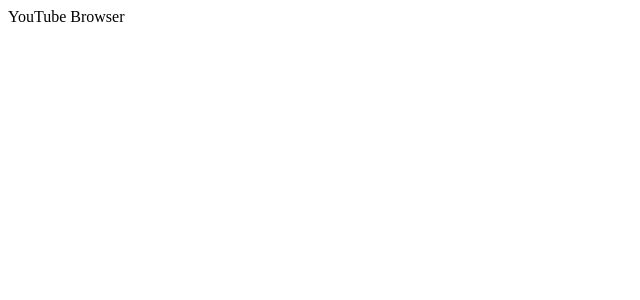
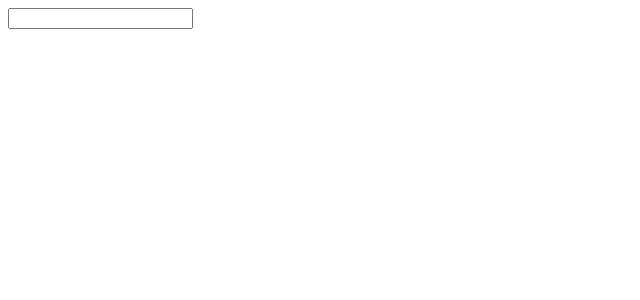
Before and after one commit to arontolentino/youtube-browser, a Vue app: page / in a window 1280 px wide. Shown: the top 300 px of the page, without its empty margins (0-640 px from the left). Built offline with nearby package versions, Linux system fonts and the light colour scheme.

Commit message:
Create SearchBar component

```diff
--- a/src/App.vue
+++ b/src/App.vue
@@ -1,15 +1,16 @@
 <template>
   <div id="app">
-    YouTube Browser
+    <SearchBar></SearchBar>
   </div>
 </template>
 
 <script>
-
+import SearchBar from './components/SearchBar'
 
 export default {
   name: "app",
   components: {
+    SearchBar
   }
 };
 </script>
--- /dev/null
+++ b/src/components/SearchBar.vue
@@ -0,0 +1,16 @@
+<template>
+    <div>
+        <input />
+    </div>
+
+</template>
+
+<script>
+export default {
+    name: 'SearchBar',
+}
+</script>
+
+<style>
+
+</style>
```
